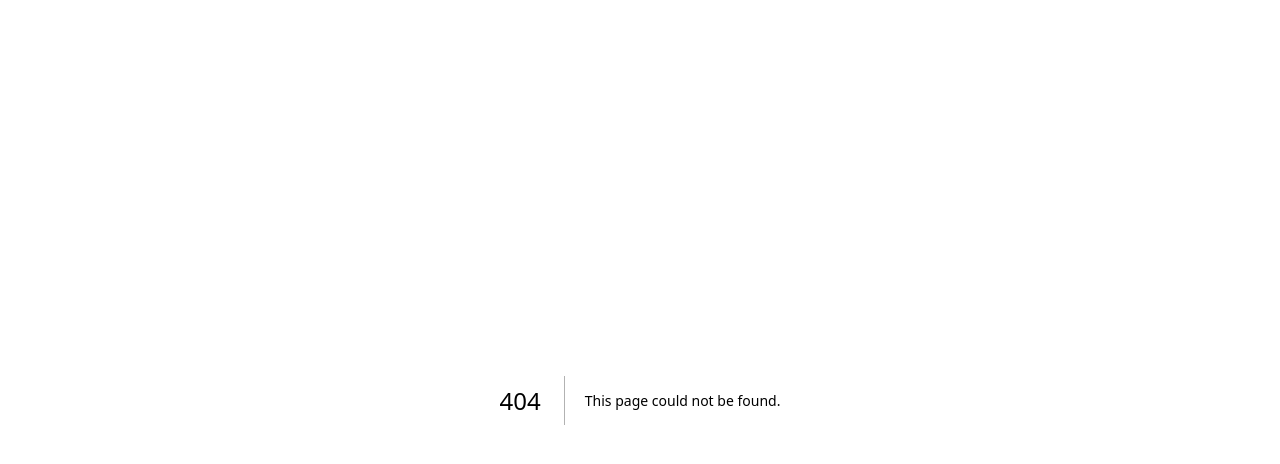
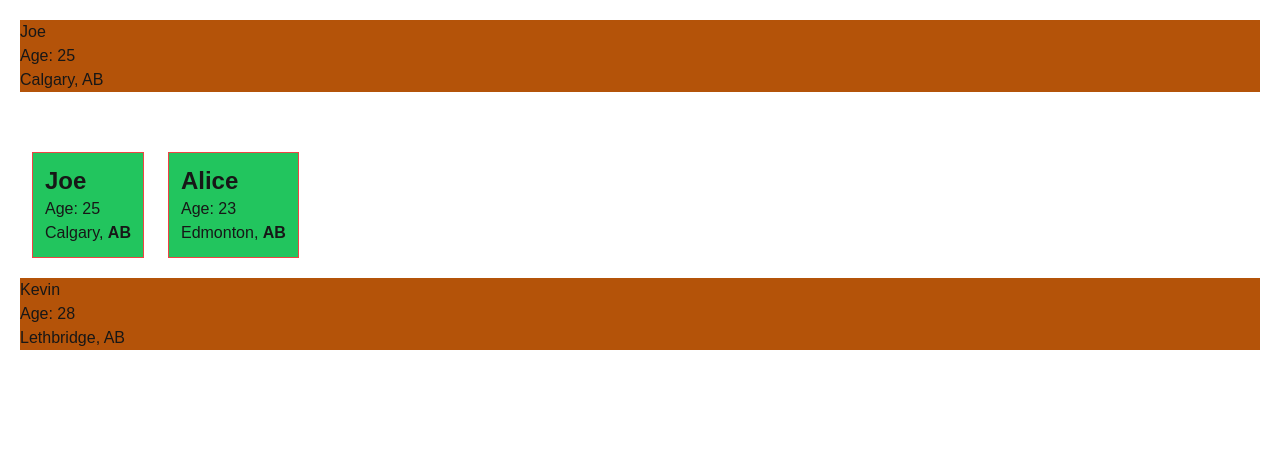
Before and after one commit to SAIT-FA2024/fa2024-cprg306e-classexamples, a Next.js app: page /week-3/props in a window 1280 px wide. Before the commit this address had no page. Shown: the top 464 px of the page. Built offline with nearby package versions, Linux system fonts and the light colour scheme.

Commit message:
Week 3 Content

```diff
--- a/app/page.js
+++ b/app/page.js
@@ -5,6 +5,9 @@
 import MyFirstComponent from "./_components/my-first-component";
 
 export default function Home() {
+
+  let linkStyles = "underline text-cyan-600 hover:text-cyan-300";
+
   return (
     <main>
       <h1 className="text-3xl">CPRG306 Class Examples</h1>
@@ -12,9 +15,9 @@
       <MyFirstComponent />
       <h2>Class Example Links</h2>
       <ul>
-        <li>
-          <Link href="./week-2/" className="underline text-cyan-600 hover:text-cyan-300">Week 2 - Introduction to React</Link>
-        </li>
+        <li><Link href="./week-2/" className={linkStyles}>Week 2 - Introduction to React</Link></li>
+        <li><Link href="./week-3/objects/" className={linkStyles}>Week 3 - Objects</Link></li>
+        <li><Link href="./week-3/props/" className={linkStyles}>Week 3 - Props</Link></li>
       </ul>
     </main>
   );
--- /dev/null
+++ b/app/week-3/objects/page.js
@@ -0,0 +1,41 @@
+
+
+export default function ObjectsPage(){
+
+    let studentOne = {
+        studentName: "Joe",
+        studentAge: 25,
+        hasGraduated: false,
+        schedule: ["CPRG123", "CPRG456", "CPRG789", "CPRG306"],
+        address: {
+            street: "123 Main St.",
+            city: "Calgary",
+            province: "AB",
+        },
+    };
+
+    let {
+        studentName,
+        studentAge:age,
+        // schedule:[course1,course2,course3,webDev2],
+        // schedule:[,,,webDev2],
+        schedule:{3:webDev2},
+        address: {city}
+    } = studentOne;
+
+    return (
+        <main>
+            <h1>Objects</h1>
+            <h2>Dot Notation</h2>
+            <p>Name: {studentOne.studentName}</p>
+            <p>Age: {studentOne.studentAge}</p>
+            <p>Web Dev 2: {studentOne.schedule[3]}</p>
+            <p>City: {studentOne.address.city}</p>
+            <h2>Destructuring</h2>
+            <p>Name: {studentName}</p>
+            <p>Age: {age}</p>
+            <p>Web Dev 2: {webDev2}</p>
+            <p>City: {city}</p>
+        </main>
+    );
+}
--- /dev/null
+++ b/app/week-3/props/page.js
@@ -0,0 +1,42 @@
+import StudentComp from "./student-component";
+import StudentObjComp from "./student-obj-component";
+
+
+export default function PropsPage(){
+
+    let studentOne = {
+        studentName: "Joe",
+        studentAge: 25,
+        hasGraduated: false,
+        schedule: ["CPRG123", "CPRG456", "CPRG789", "CPRG306"],
+        address: {
+            street: "123 Main St.",
+            city: "Calgary",
+            province: "AB",
+        },
+    };
+
+    let studentTwo = {
+        studentName: "Alice",
+        studentAge: 23,
+        address: {
+            city: "Edmonton",
+            province: "AB"
+        }
+    };
+
+    return (
+        <main className="p-5">
+
+            <StudentComp
+                sName={studentOne.studentName}
+                sAge={studentOne.studentAge}
+                sCity={studentOne.address.city}
+                sProvince={studentOne.address.province}
+            />
+            <StudentObjComp studentObj={studentOne} />
+            <StudentObjComp studentObj={studentTwo} />
+            <StudentComp sName="Kevin" sAge="28" sCity="Lethbridge" sProvince="AB" />
+        </main>
+    );
+}
--- /dev/null
+++ b/app/week-3/props/student-component.js
@@ -0,0 +1,11 @@
+
+export default function StudentComp({sName, sAge, sCity, sProvince}){
+
+    return(
+        <div className="bg-amber-700 mb-10">
+            <h3>{sName}</h3>
+            <p>Age: {sAge}</p>
+            <p>{sCity}, {sProvince}</p>
+        </div>
+    );
+}
--- /dev/null
+++ b/app/week-3/props/student-obj-component.js
@@ -0,0 +1,18 @@
+
+
+export default function StudentObjComp({studentObj}){
+
+    let {
+        studentName:name,
+        studentAge:age,
+        address: {city, province:prv}
+    } = studentObj;
+
+    return (
+        <div className="inline-block bg-green-500 border border-red-500 my-5 p-3 mx-3">
+            <h3 className="text-2xl font-bold">{name}</h3>
+            <p>Age: {age}</p>
+            <p>{city}, <b>{prv}</b></p>
+        </div>
+    );
+}
```
